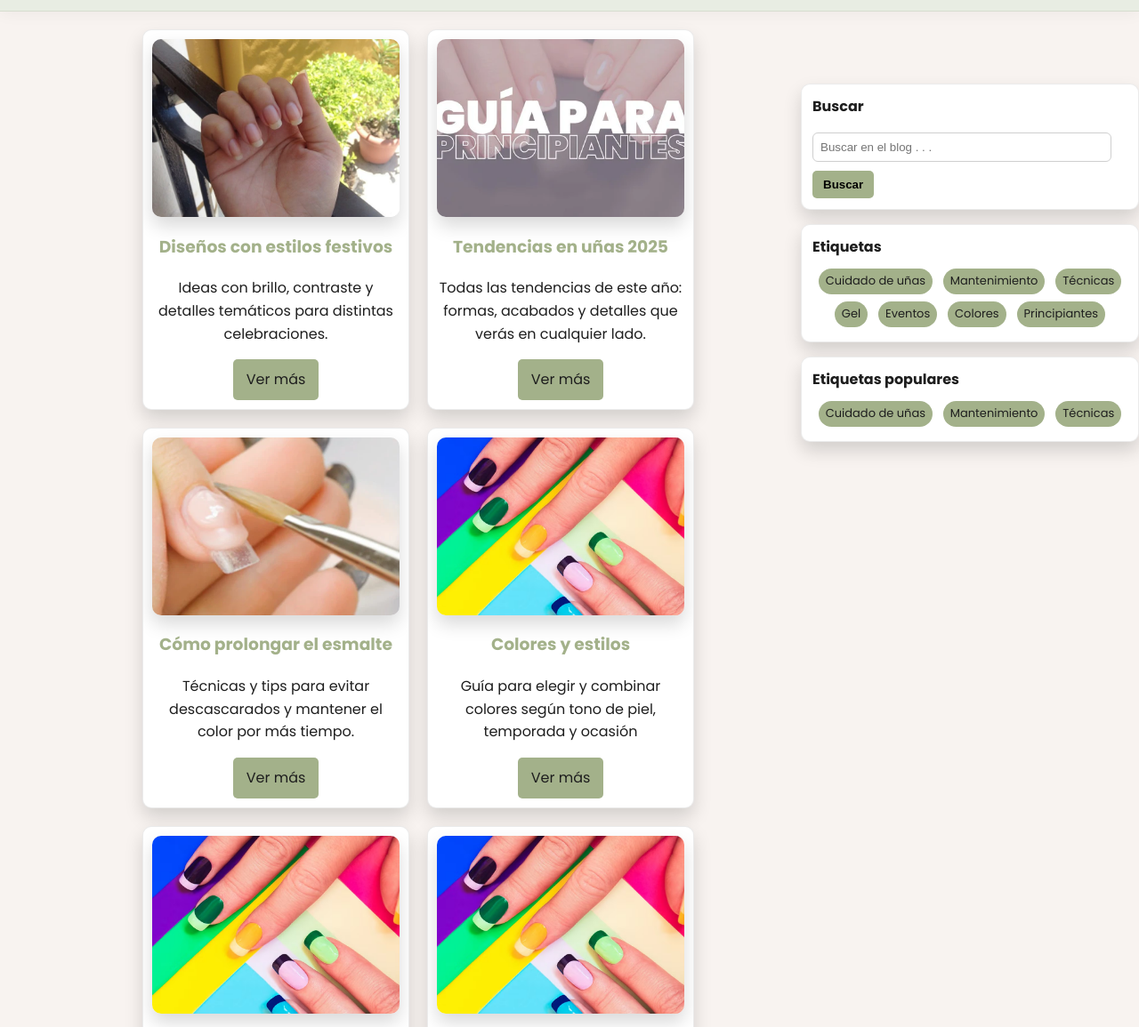
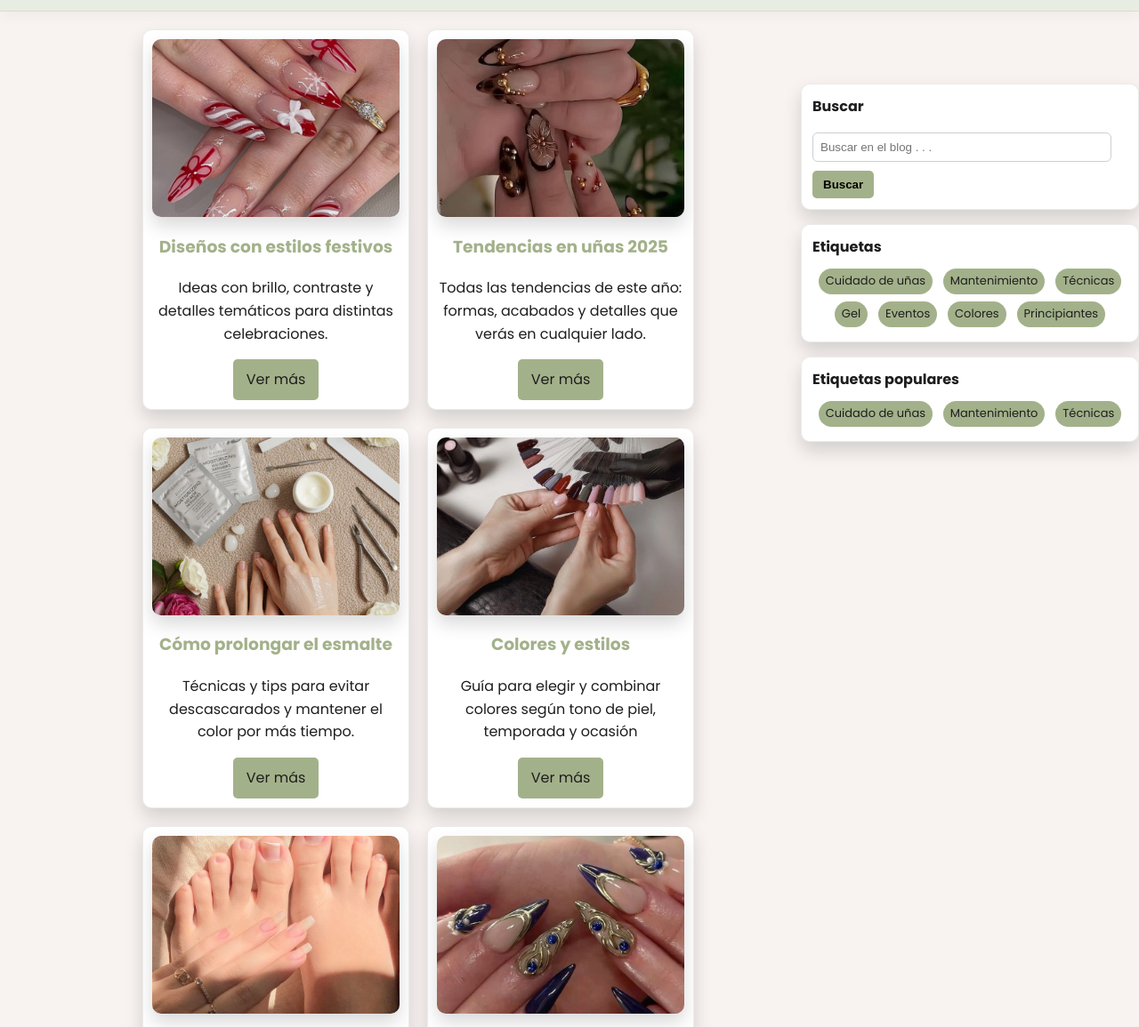
Before and after one commit to JoseMCG23/Proyecto, a plain HTML site: page blog.html in a window 1280 px wide. Shown: the part 106-1261 px from the top of the page at 89% size. Drawn offline with Linux system fonts and the light colour scheme.

Commit message:
imagenes

```diff
--- a/blog.html
+++ b/blog.html
@@ -39,7 +39,7 @@
             <!-- Primer articulo -->
             <section class="Tarjeta">
                 <a class="Tarjeta__link" href="./articulo1.html" aria-label="Abrir: Diseños con estilos festivos"></a>
-                <img src="./img/Uñas saludables.jpg" alt="Uñas Saludables">
+                <img src="./img/uñasFestivas.jpg" alt="Uñas Saludables">
                 <h3 class="Articulo"><strong>Diseños con estilos festivos</strong></h3>
                 <p>Ideas con brillo, contraste y detalles temáticos para distintas celebraciones.</p>
                 <a class="boton" href="./articulo1.html">Ver más</a>
@@ -48,7 +48,7 @@
             <!-- segundo articulo -->
             <section class="Tarjeta">
                 <a class="Tarjeta__link" href="./articulo2.html" aria-label="Abrir: Tendencias en uñas 2025"></a>
-                <img src="./img/Guia Para Principiantes.webp" alt="Guías y consejos">
+                <img src="./img/tendencia.jpg" alt="Guías y consejos">
                 <h3 class="Articulo"><strong>Tendencias en uñas 2025</strong></h3>
                 <p>Todas las tendencias de este año: formas, acabados y detalles que verás en cualquier lado.</p>
                 <a class="boton" href="./articulo2.html">Ver más</a>
@@ -57,7 +57,7 @@
             <!-- tercer articulo -->
             <section class="Tarjeta">
                 <a class="Tarjeta__link" href="./articulo3.html" aria-label="Mejorees Tecnicas"></a>
-                <img src="./img/Mejores Tecnicas.webp" alt="Mejores Tecnicas">
+                <img src="./img/cuidadoUñas.jpg" alt="Mejores Tecnicas">
                 <h3 class="Articulo"><strong>Cómo prolongar el esmalte</strong></h3>
                 <p>Técnicas y tips para evitar descascarados y mantener el color por más tiempo.</p>
                 <a class="boton" href="./articulo3.html">Ver más</a>
@@ -66,7 +66,7 @@
             <!-- cuarto articulo -->
             <section class="Tarjeta">
                 <a class="Tarjeta__link" href="./articulo4.html" aria-label="Abrir: Colores y Estilos"></a>
-                <img src="./img/Colores y Estilos.avif" alt="Colores y estilos">
+                <img src="./img/coloress.jpg" alt="Colores y estilos">
                 <h3 class="Articulo"><strong>Colores y estilos</strong></h3>
                 <p>Guía para elegir y combinar colores según tono de piel, temporada y ocasión</p>
                 <a class="boton" href="./articulo4.html">Ver más</a>
@@ -75,7 +75,7 @@
             <!-- quinto articulo -->
             <section class="Tarjeta">
                 <a class="Tarjeta__link" href="./articulo2.html" aria-label="Abrir: Consejos para uñas saludables"></a>
-                <img src="./img/Colores y Estilos.avif" alt="Colores y estilos">
+                <img src="./img/uñasSaludables.jpg" alt="Colores y estilos">
                 <h3 class="Articulo"><strong>Consejos para uñas saludables</strong></h3>
                 <p>Rutinas simples y productos clave para mantenerlas fuertes y flexibles.</p>
                 <a class="boton" href="./articulo4.html">Ver más</a>
@@ -84,7 +84,7 @@
             <!-- sexto articulo -->
             <section class="Tarjeta">
                 <a class="Tarjeta__link" href="./articulo2.html" aria-label="Abrir:Diseños de uñas para eventos y celebraciones "></a>
-                <img src="./img/Colores y Estilos.avif" alt="Colores y estilos">
+                <img src="./img/eventos.jpg" alt="Colores y estilos">
                 <h3 class="Articulo"><strong>Diseños de uñas para eventos y celebraciones</strong></h3>
                 <p>Propuestas de diseños de uñas elegantes y variadas para que combinen con la ocasión y con tu
                     vestimenta.</p>
@@ -94,7 +94,7 @@
             <!-- septimo articulo -->
             <section class="Tarjeta">
                 <a class="Tarjeta__link" href="./articulo2.html" aria-label="Abrir: Consejos para la pedicura"></a>
-                <img src="./img/Colores y Estilos.avif" alt="Colores y estilos">
+                <img src="./img/pedicureTips.jpg" alt="Colores y estilos">
                 <h3 class="Articulo"><strong>Consejos para la pedicura</strong></h3>
                 <p>Guía práctica para pies sanos: higiene, corte correcto y acabado duradero.</p>
                 <a class="boton" href="./articulo4.html">Ver más</a>
@@ -103,7 +103,7 @@
             <!-- octavo articulo -->
             <section class="Tarjeta">
                 <a class="Tarjeta__link" href="./articulo2.html" aria-label="Abrir: Cuidados de uñas con Gel"></a>
-                <img src="./img/Colores y Estilos.avif" alt="Colores y estilos">
+                <img src="./img/cuidadoUñas.jpg" alt="Colores y estilos">
                 <h3 class="Articulo"><strong>Cuidados de uñas con Gel</strong></h3>
                 <p>Qué hacer (y evitar) para prolongar el brillo y prevenir levantamientos.</p>
                 <a class="boton" href="./articulo4.html">Ver más</a>
```
Also changed, not shown: Articulo1.html (+1 -1 lines), Articulo2.html (+1 -1 lines), index.html (+1 -1 lines), img/colores.jpg (added), img/coloress.jpg (added), img/cuidadoUñas.jpg (added), img/eventos.jpg (added), img/pedicureTips.jpg (added), img/prolongar.jpg (added), img/tendencia.jpg (added), img/uñasFestivas.jpg (added), img/uñasSaludables.jpg (added).
